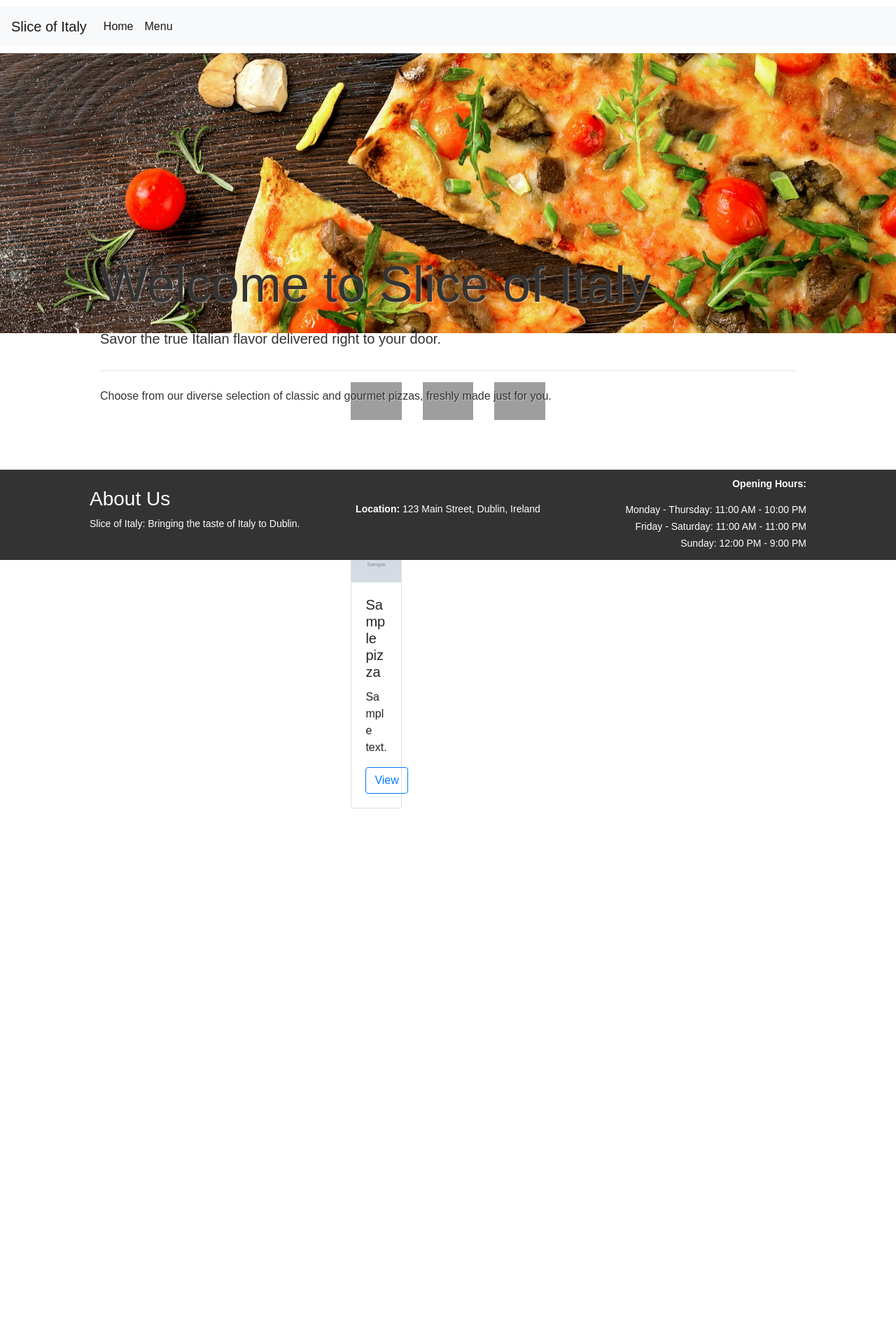
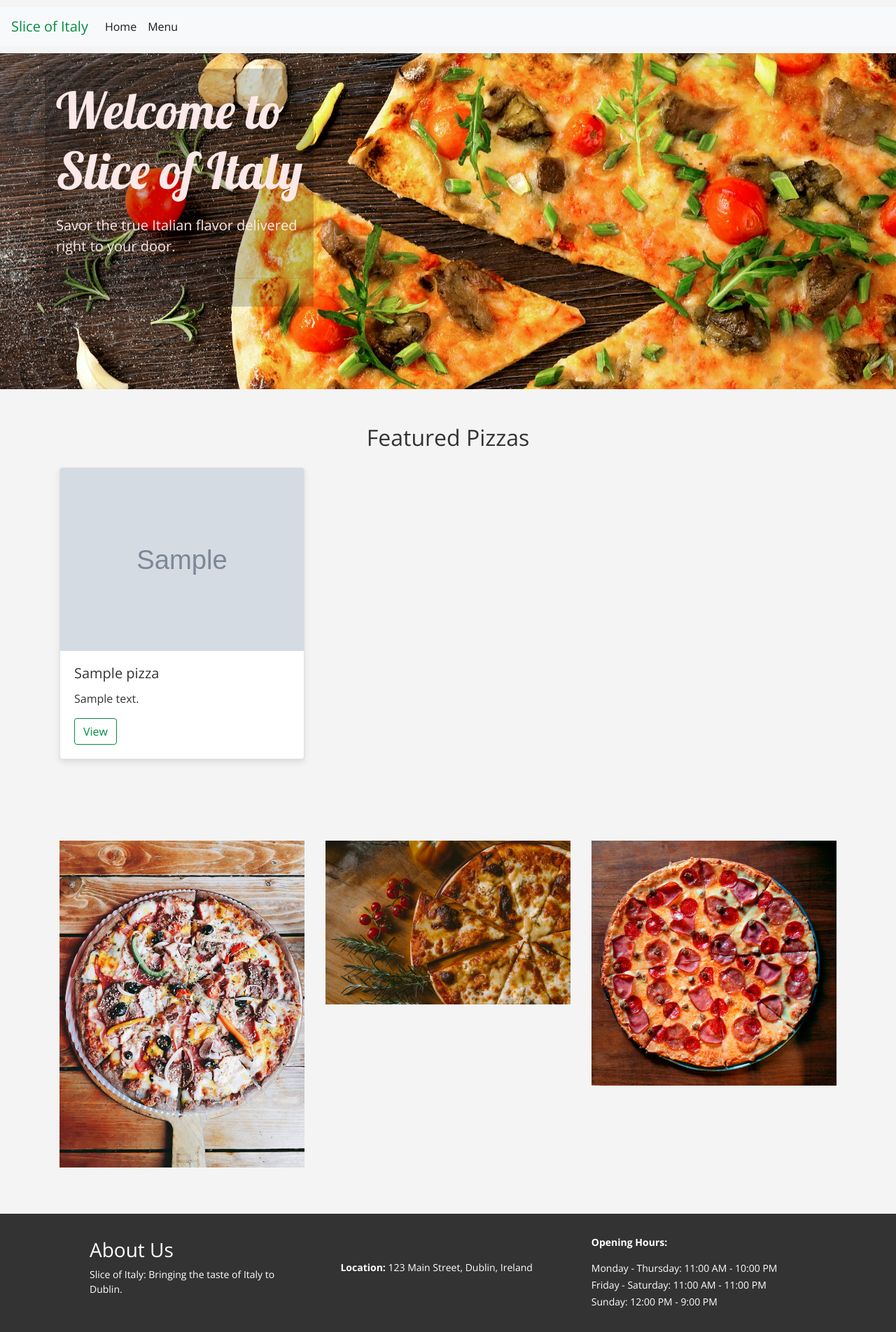
Before and after one commit to AdrianMuntean97/slice-of-italy, a Django app: template home/templates/home/index.html in a window 1280 px wide. Shown: the whole page at 70% size. Before the commit the page ends 1155 px from the top, so only its background shows below. Run offline with Django 5.2, Linux system fonts and the light colour scheme; the template is opened without the code that fills it: most values are stand-ins (such as "Sample title", 1, 10 or a date in 2020); grey boxes marked "Sample" are stand-in pictures; some libraries are stand-ins or nearby versions; grey boxes are pictures that could not be loaded.

Commit message:
Add featured pizzas images and fix the main h1 to fit in the background image

```diff
--- a/home/templates/home/index.html
+++ b/home/templates/home/index.html
@@ -3,29 +3,12 @@
 
 {% block content %}
     <!-- Header with background image -->
-    <header class="header-container">
-        <div class="container text-overlay text-left">
+
+    <section class="header-container">
+        <div class="text-overlay text-left">
             <h1 class="display-3">Welcome to Slice of Italy</h1>
             <p class="lead">Savor the true Italian flavor delivered right to your door.</p>
             <hr class="my-4">
-            <p>Choose from our diverse selection of classic and gourmet pizzas, freshly made just for you.</p>
-        </div>
-    </header>
-
-    <!-- Image section -->
-    <section class="image-section">
-        <div class="container">
-            <div class="row">
-                <div class="col-md-4 mb-3">
-                    <img src="{% static '/media/image1.jpg' %}" class="img-fluid" alt="Image 1">
-                </div>
-                <div class="col-md-4 mb-3">
-                    <img src="{% static '/media/image2.jpg' %}" class="img-fluid" alt="Image 2">
-                </div>
-                <div class="col-md-4 mb-3">
-                    <img src="{% static '/media/image3.jpg' %}" class="img-fluid" alt="Image 3">
-                </div>
-            </div>
         </div>
     </section>
 
@@ -50,4 +33,21 @@
             </div>
         </div>
     </section>
+
+    <!-- Image section -->
+    <section class="image-section">
+        <div class="container">
+            <div class="row">
+                <div class="col-md-4 mb-3">
+                    <img src="{{ MEDIA_URL }}foad-roshan-Y6OgisiGBjM-unsplash.jpg" class="img-fluid" alt="Image 1">
+                </div>
+                <div class="col-md-4 mb-3">
+                    <img src="{{ MEDIA_URL }}ivan-torres-MQUqbmszGGM-unsplash.jpg" class="img-fluid" alt="Image 2">
+                </div>
+                <div class="col-md-4 mb-3">
+                    <img src="{{ MEDIA_URL }}peperoni.jpg" class="img-fluid" alt="Image 3">
+                </div>
+            </div>
+        </div>
+    </section>
 {% endblock %}
--- a/slice_of_italy/settings.py
+++ b/slice_of_italy/settings.py
@@ -69,6 +69,7 @@ TEMPLATES = [
             'context_processors': [
                 'django.template.context_processors.debug',
                 'django.template.context_processors.request',
+                'django.template.context_processors.media',
                 'django.contrib.auth.context_processors.auth',
                 'django.contrib.messages.context_processors.messages',
             ],
--- a/static/css/base.css
+++ b/static/css/base.css
@@ -1,18 +1,22 @@
 /* base.css */
+
+:root {
+  --primary-color: #008d41; /* Italian green */
+  --secondary-color: #F4F4F4; /* Off-white background */
+  --accent-color: #CE2B37; /* Italian red */
+  --text-color: #333; /* Charcoal color for text */
+  --footer-background: #333; /* Dark footer background */
+  --font-primary: 'Open Sans', sans-serif;
+  --font-secondary: 'Lobster', cursive;
+}
 
 body, html {
   margin: 0;
   padding: 0;
   height: 100%;
-  font-family: 'Arial', sans-serif;
-}
-
-.top-header {
-  height: 50vh; /* Set the height of the top header to half of the viewport height */
-  background-image: url('/media/main-header.jpg');
-  background-repeat: no-repeat;
-  background-size: cover; /* Make the background image cover the entire container */
-  position: relative; /* Add position relative to contain absolute positioned elements */
+  font-family: var(--font-primary);
+  background-color: var(--secondary-color);
+  color: var(--text-color);
 }
 
 .header-overlay {
@@ -21,106 +25,152 @@ body, html {
   left: 0;
   width: 100%;
   height: 100%;
-  background-color: rgba(0, 0, 0, 0.5); /* Adjust the opacity as needed */
-  z-index: 1; /* Ensure the overlay is on top of the image */
+  background-color: rgba(0, 0, 0, 0.5);
+  z-index: 1;
 }
 
 .text-overlay {
   position: absolute;
-  top: 50%;
-  left: 10%; /* Adjust the left positioning as needed */
-  transform: translateY(-50%);
-  color: #333; /* Charcoal color for text */
-  z-index: 2; /* Ensure the text is on top of the overlay */
-  width: 40%; /* Set the width to occupy one-third of the header's width */
-  text-shadow: 1px 1px 2px rgba(255, 255, 255, 0.5); /* Add text shadow for shine effect */
+  top: 40%;
+  left: 20%;
+  transform: translate(-50%, -50%);
+  width: 30%;
+  padding: 1em;
+  background-color: rgb(0 0 0 / 19%);
+  color: #333;
+  box-sizing: border-box;
+  z-index: 2;
 }
 
 .text-overlay h1 {
-  margin-bottom: 20px; /* Adjust margin as needed */
+  font-family: var(--font-secondary);
+  margin-bottom: 20px;
+  color: #fbe8e8;
 }
 
 .text-overlay p {
-  margin-bottom: 30px; /* Adjust margin as needed */
+  margin-bottom: 30px;
+  color: #fbe8e8;
 }
 
 header {
-  background: transparent; /* Make the header background transparent */
-  color: white;
+  background: transparent;
   padding: 10px 0;
   text-align: left;
 }
 
-.container {
-  width: 80%;
-  margin: auto;
-  overflow: hidden;
+.navbar-light .navbar-brand,
+.navbar-light .navbar-nav .nav-link {
+  color: var(--primary-color);
+}
+
+.navbar-light .navbar-nav .nav-link:hover,
+.navbar-light .navbar-nav .nav-link:focus {
+  color: var(--accent-color);
 }
 
 footer {
-  background: #333; /* Specify background color for footer */
-  color: white; /* Specify text color for footer */
+  background: var(--footer-background);
+  color: white;
   text-align: center;
   padding: 10px 0;
-  width: 100%; /* Take the entire width of the viewport */
-  position: absolute;
-  bottom: 0;
+  position: relative; /* Changed from absolute to relative */
 }
 
 .footer-content {
-  display: flex; /* Use flexbox for layout */
-  justify-content: space-between; /* Distribute content evenly */
-  align-items: center; /* Center items vertically */
-  width: 80%; /* Take 80% of the footer width */
-  margin: auto; /* Center horizontally */
+  display: flex;
+  justify-content: space-between;
+  align-items: center;
+  width: 80%;
+  margin: 20px auto; /* Added some margin to the top and bottom */
 }
 
-.footer-text {
-  width: 30%; /* Take 30% of the footer width */
-  text-align: left; /* Align text to the left */
-  font-size: 14px; /* Set font size to 14px */
-}
-
-.location {
-  width: 30%; /* Take 30% of the footer width */
-  text-align: center; /* Center text */
-  font-size: 14px; /* Set font size to 14px */
-}
-
-.opening-hours {
-  width: 30%; /* Take 30% of the footer width */
-  text-align: right; /* Align text to the right */
-  font-size: 14px; /* Set font size to 14px */
+.footer-text, .location, .opening-hours {
+  width: 30%;
+  text-align: left;
+  font-size: 14px;
 }
 
 .opening-hours ul {
-  padding: 0; /* Removes default padding */
-  margin: 0; /* Removes default margin */
+  padding: 0;
+  margin: 0;
 }
 
 .opening-hours ul li {
-  margin-bottom: 3px; /* Adjust margin as needed */
-  font-size: 14px; /* Set font size to 14px */
-  list-style-type: none; /* Removes the bullet points */
+  margin-bottom: 3px;
+  list-style-type: none;
 }
 
-.image-section {
-  padding: 50px 0; /* Add padding for spacing */
-  width: 30%; /* Take 30% of the view */
-  margin: 0 auto; /* Center the content horizontally */
+.image-section,
+.featured-pizzas {
+  padding: 50px 0;
+  margin: 0 auto;
 }
 
-.image-section img {
+.image-section img,
+.featured-pizzas img {
   width: 100%;
   height: auto;
+  object-fit: cover;
 }
 
-.featured-pizzas {
-  padding: 50px 0; /* Add padding for spacing */
-  width: 30%; /* Take 30% of the view */
-  margin: 0 auto; /* Center the content horizontally */
+.card {
+  box-shadow: 0 4px 8px rgba(0, 0, 0, 0.1);
+  transition: transform 0.3s ease-in-out;
+}
+
+.card:hover {
+  transform: scale(1.05);
 }
 
 .header-container {
   position: relative;
+  height: 60vh; /* or whatever height you prefer */
+  background-image: url('/media/main-header.jpg');
+  background-repeat: no-repeat;
+  background-size: cover;
 }
+
+/* Additional styles for buttons and links */
+.btn-outline-primary {
+  border-color: var(--primary-color);
+  color: var(--primary-color);
+}
+
+.btn-outline-primary:hover {
+  background-color: var(--primary-color);
+  color: white;
+}
+
+a {
+  color: var(--primary-color);
+  text-decoration: none;
+}
+
+a:hover {
+  color: var(--accent-color);
+}
+
+/* Responsive design improvements */
+@media (max-width: 768px) {
+  .text-overlay {
+    width: 80%;
+    left: 50%;
+    transform: translate(-50%, -50%);
+  }
+
+  .footer-content {
+    flex-direction: column;
+    text-align: center;
+  }
+
+  .footer-text, .location, .opening-hours {
+    width: 100%;
+    text-align: center;
+    margin-bottom: 10px;
+  }
+
+  .container {
+    width: 95%;
+  }
+}
--- a/templates/base.html
+++ b/templates/base.html
@@ -11,6 +11,7 @@
   {% endblock meta %}
 
   {% block corecss %}
+    <link href="https://fonts.googleapis.com/css2?family=Lobster&family=Open+Sans:wght@400;700&display=swap" rel="stylesheet">
     <link rel="stylesheet" href="https://stackpath.bootstrapcdn.com/bootstrap/4.4.1/css/bootstrap.min.css">
     <link rel="stylesheet" href="{% static '/css/base.css' %}">
   {% endblock corecss %}
```
